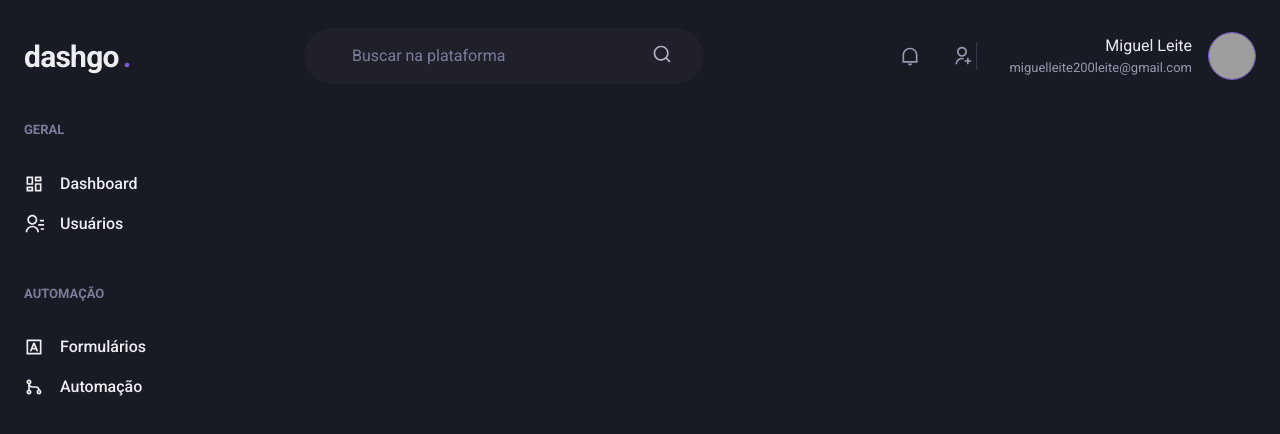
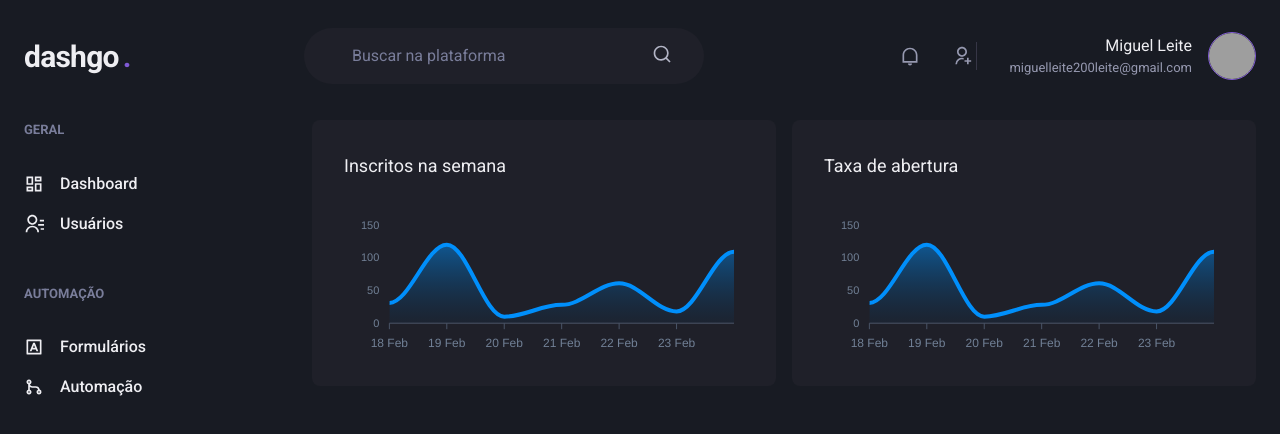
Before and after one commit to Miguel-Leite/chakra-ui-dashgo, a Next.js app: page /dashboard in a window 1280 px wide. Shown: the top 434 px of the page. Built offline with nearby package versions, Linux system fonts and the light colour scheme; grey boxes are pictures that could not be loaded.

Commit message:
💄 UI: dashboard page

```diff
--- a/package.json
+++ b/package.json
@@ -17,9 +17,11 @@
     "@types/node": "18.11.18",
     "@types/react": "18.0.27",
     "@types/react-dom": "18.0.10",
+    "apexcharts": "^3.36.3",
     "framer-motion": "^8.5.5",
     "next": "13.1.6",
     "react": "18.2.0",
+    "react-apexcharts": "^1.4.0",
     "react-dom": "18.2.0",
     "react-icons": "3.9",
     "typescript": "4.9.4"
--- a/src/pages/dashboard.tsx
+++ b/src/pages/dashboard.tsx
@@ -1,15 +1,90 @@
-import { Box, Flex, Stack } from "@chakra-ui/react";
+import { Box, Flex, SimpleGrid, Stack, Text, theme } from "@chakra-ui/react";
+import dynamic from "next/dynamic";
 import { Header } from "../components/Header";
 import { Sidebar } from "../components/Sidebar";
 
+const Chart = dynamic(() => import('react-apexcharts'), { ssr: false });
 
-export default function Dashboard(){
-  return(
+const options = {
+  chart: {
+    toolbar: {
+      show: false,
+    },
+    zoom: {
+      enabled: false,
+    },
+    foreColor: theme.colors.gray[500],
+  },
+  grid: {
+    show: false,
+  },
+  dataLabels: {
+    enabled: false,
+  },
+  tooltip: {
+    enabled: false,
+  },
+  xaxis: {
+    type: 'datetime',
+    axisBorder: {
+      color: theme.colors.gray[600],
+    },
+    axisTicks: {
+      color: theme.colors.gray[600]
+    },
+    categories: [
+      '2023-02-18T00:00:00.000Z',
+      '2023-02-19T00:00:00.000Z',
+      '2023-02-20T00:00:00.000Z',
+      '2023-02-21T00:00:00.000Z',
+      '2023-02-22T00:00:00.000Z',
+      '2023-02-23T00:00:00.000Z',
+      '2023-02-24T00:00:00.000Z',
+    ]
+  },
+  fill: {
+    opacity: 0.3,
+    type: 'gradient',
+    gradient: {
+      shade: 'dark',
+      opacityFrom: 0.7,
+      opacityTo: 0.3,
+    }
+  }
+};
+
+const series = [
+  { name: "series1", data: [31, 120, 10, 28, 61, 18, 109] }
+];
+
+export default function Dashboard() {
+  return (
     <Flex direction="column" h="100vh">
       <Header />
 
       <Flex w="100%" my="6" maxW={1480} mx="auto" px="6">
         <Sidebar />
+
+        <SimpleGrid flex="1" gap="4" minChildWidth="320px" alignItems="flex-start">
+          <Box
+            p="8"
+            bg="gray.800"
+            borderRadius="8"
+            pb="4"
+          >
+            <Text fontSize="lg" mb="4">Inscritos na semana</Text>
+            <Chart options={options} series={series} type="area" height={160} width="100%" />
+          </Box>
+          <Box
+            p="8"
+            bg="gray.800"
+            borderRadius="8"
+            pb="4"
+          >
+            <Text fontSize="lg" mb="4">Taxa de abertura</Text>
+            <Chart options={options} series={series} type="area" height={160} width="100%" />
+          </Box>
+        </SimpleGrid>
       </Flex>
     </Flex>
   );
```
Also changed, not shown: 1 other file (tests, documents, lock files or other folders).
